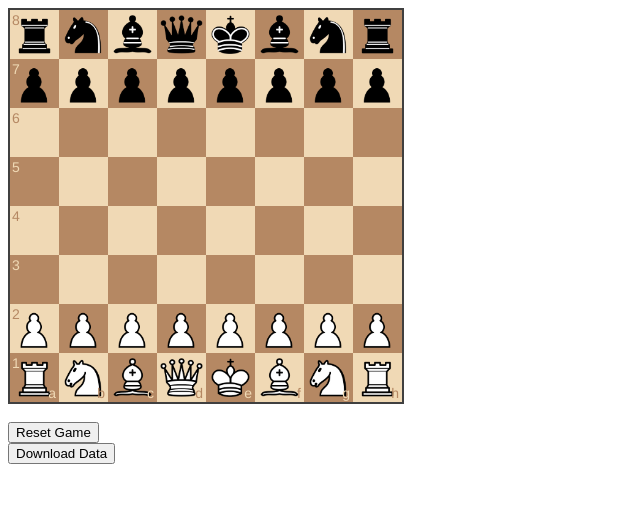
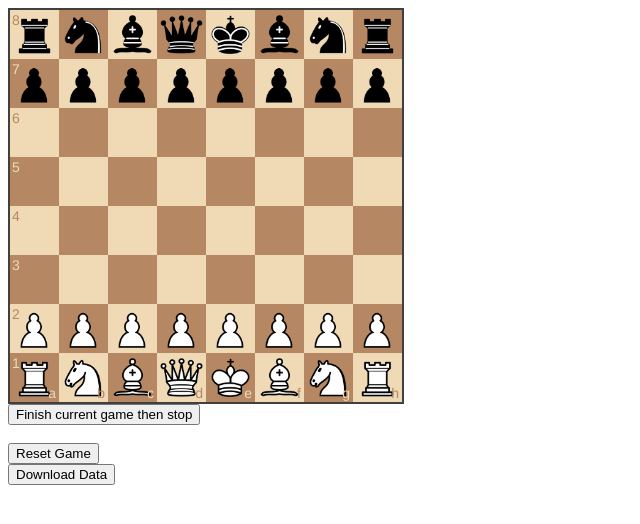
Before and after one commit to Dmongue1/CMSC-471-Project-1, a website: page public/index.html in a window 1280 px wide. Shown: the whole page, without its empty margins (0-640 px from the left). Drawn offline with Linux system fonts and the light colour scheme.

Commit message:
Update index.html

```diff
--- a/public/index.html
+++ b/public/index.html
@@ -7,6 +7,8 @@
   </head>
   <body>
     <div id="board" style="width: 400px"></div>
+    <button onclick="stopPlaying()">Finish current game then stop</button>
+    <br>
     <br>
     <button onclick="resetBoard()">Reset Game</button>
     <br>
```
